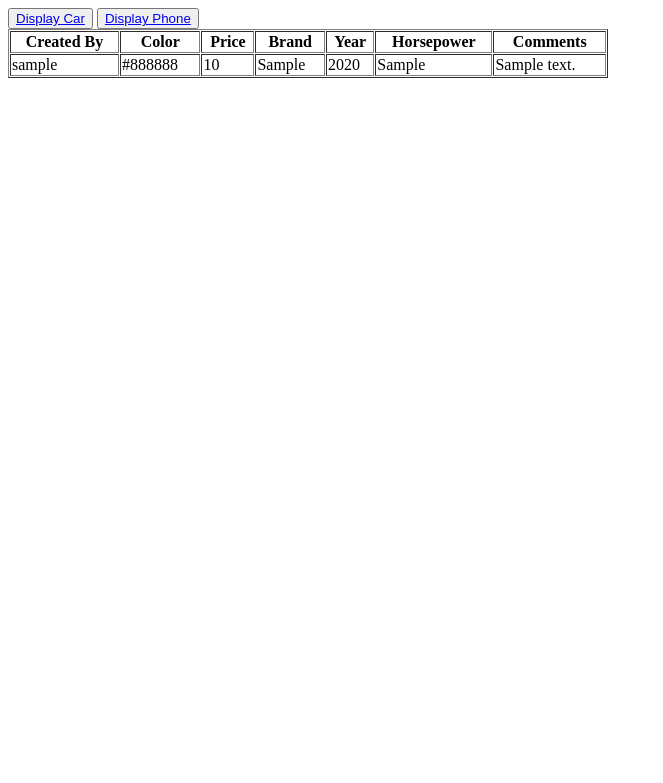
After one commit to calvintts/130_project2, a PHP site: page /display.php in a window 1280 px wide. The commit adds this page. Shown: the top 783 px of the page, without its empty margins (0-663 px from the left). Run offline with PHP 8.4, Linux system fonts and the light colour scheme; the visitor is signed in with stand-in values (Sample User, id 1); tables that the repository leaves empty or names only in its code hold one stand-in row (values such as "Sample post").

Commit message:
Add files via upload

```diff
--- /dev/null
+++ b/display.php
@@ -0,0 +1,51 @@
+<?php
+include('server.php');
+$host = 'localhost';
+$user = 'root';
+$pass = '';
+$u = $_SESSION['username'];
+$sql = "SELECT * FROM Car,Items WHERE username=$u GROUP BY price";
+$records = mysqli_query($conn,$sql);
+?>
+
+<html>
+<head>
+<title> something </title>
+<style>
+</style>
+</head>
+<body>
+  <button><a href="display.php">Display Car</a></button>
+  <button><a href="displayphone.php">Display Phone</a></button>
+  <div id="form_input"></div>
+  </section>
+<form>
+
+<table width="600" border = "1" cellpadding="1" cellspacing="1">
+	<tr>
+	<th>Created By</th>
+  <th>Color</th>
+	<th>Price</th>
+  <th>Brand</th>
+  <th>Year</th>
+  <th>Horsepower</th>
+  <th>Comments</th>
+
+	</tr>
+
+	<?php
+	while ($row = mysqli_fetch_assoc($records))
+	{
+		echo "<tr>";
+		echo "<td>".$row['username']."</td>";
+		echo "<td>".$row['color']."</td>";
+    echo "<td>".$row['price']."</td>";
+    echo "<td>".$row['brand']."</td>";
+    echo "<td>".$row['year']."</td>";
+    echo "<td>".$row['horsepower']."</td>";
+    echo "<td>".$row['comment']."</td>";
+		echo "</tr>";
+	}?>
+</table>
+</form>
+<body>
--- a/server.php
+++ b/server.php
@@ -4,28 +4,20 @@ session_start();
 $host = 'localhost';
 $user = 'root';
 $pass = '';
-
 $username = "";
 $email    = "";
 $errors = array();
 $_SESSION['success'] = "";
-
 //Database creation and connection
 $db = "CREATE DATABASE registration";
 $conn = new mysqli($host,$user,$pass,'registration');
-
 if($conn->connect_error){
 	die("Connection failed".$conn->connect_error);}
 
-
-
-
-
 // connect to database
 //$db = mysqli_connect($host, $user, $pass, 'registration');
-
 //DROP TABLE IF EXISTS `users`;
- $use="CREATE TABLE `users`(
+/* $use="CREATE TABLE `users`(
 	id			INTEGER(4)		NOT NULL PRIMARY KEY AUTO_INCREMENT,
 	username	VARCHAR(100)	NOT NULL ,
 	password	VARCHAR(100)	NOT NULL ,
@@ -49,7 +41,6 @@ $pho = "CREATE TABLE `phone`(
 	comment		TEXT(100)	NOT NULL )";
 	$conn->query($pho);
 
-
 //DROP TABLE IF EXISTS `car`;
 $car ="CREATE TABLE `car`(
 	cid			INTEGER(4)		PRIMARY KEY REFERENCES items (iid),
@@ -58,7 +49,7 @@ $car ="CREATE TABLE `car`(
 	year		INTEGER(100)	NOT NULL ,
 	horsepower	INTEGER(100)	NOT NULL ,
 	comment		TEXT(100)	NOT NULL )";
-	$conn->query($car);
+	$conn->query($car);*/
 
 if(isset($_POST['savephone'])){
 $pcomment = mysqli_real_escape_string($conn, $_POST['pcmt']);
@@ -69,7 +60,7 @@ $camera = mysqli_real_escape_string($conn, $_POST['cam']);
 $pbrand = mysqli_real_escape_string($conn, $_POST['pbrand']);
 $qry = "INSERT INTO phone(camera, brand, comment)
 VALUES ('$camera', '$pbrand', '$pcomment')";
-$qr = "INSERT INTO items(color, price)
+$qr = "INSERT INTO Items(color, price)
 VALUES ('$color', '$price')";
 mysqli_query($conn,$qry);
 mysqli_query($conn,$qr);
@@ -83,14 +74,14 @@ $ccomment = mysqli_real_escape_string($conn, $_POST['ccmt']);
 $hp = mysqli_real_escape_string($conn, $_POST['hp']);
 $cbrand = mysqli_real_escape_string($conn, $_POST['cbrand']);
 $year = mysqli_real_escape_string($conn, $_POST['year']);
-$qry = "INSERT INTO car (brand, year,horsepower, comment)
-VALUES ('$cbrand', '$year', '$hp','$ccomment')";
-$qr = "INSERT INTO items(color, price)
+$u=$_SESSION['username'];
+$qry = "INSERT INTO Car (brand, year,horsepower, comment,username)
+VALUES ('$cbrand', '$year', '$hp','$ccomment','$u')";
+$qr = "INSERT INTO Items(color, price)
 VALUES ('$color', '$price')";
 mysqli_query($conn,$qry);
 mysqli_query($conn,$qr);
 }
-
 // REGISTER USER
 if (isset($_POST['reg_user'])) {
   // receive all input values from the form
@@ -98,7 +89,6 @@ if (isset($_POST['reg_user'])) {
   $email = mysqli_real_escape_string($conn, $_POST['email']);
   $password_1 = mysqli_real_escape_string($conn, $_POST['password_1']);
   $password_2 = mysqli_real_escape_string($conn, $_POST['password_2']);
-
   // form validation: ensure that the form is correctly filled
   if (empty($username)) { array_push($errors, "Username is required"); }
   if (empty($email)) { array_push($errors, "Email is required"); }
@@ -106,7 +96,6 @@ if (isset($_POST['reg_user'])) {
   if ($password_1 != $password_2) {
 	array_push($errors, "The two passwords do not match");
   }
-
   // register user if there are no errors in the form
   if (count($errors) == 0) {
   	$password = md5($password_1);//encrypt the password before saving in the database
@@ -117,20 +106,17 @@ if (isset($_POST['reg_user'])) {
   	$_SESSION['success'] = "You are now logged in";
   	header('location: index.php');
   }
-
 }
 // LOGIN USER
 if (isset($_POST['login_user'])) {
   $username = mysqli_real_escape_string($conn, $_POST['username']);
   $password = mysqli_real_escape_string($conn, $_POST['password']);
-
   if (empty($username)) {
   	array_push($errors, "Username is required");
   }
   if (empty($password)) {
   	array_push($errors, "Password is required");
   }
-
   if (count($errors) == 0) {
   	$password = md5($password);
   	$query = "SELECT * FROM users WHERE username='$username' AND password='$password'";
@@ -146,10 +132,8 @@ if (isset($_POST['login_user'])) {
 }
  //upload image to database
 // $imagename = $_FILES["myimage"]["name"];
-
 // //get the content of the image and then add slashes to it
 // $imagetmp = addslashes (file_get_contents($_FILES['myimage']['tmp_name']));
-
 // //insert the image name and image content in image_table
 // $insert_image = "INSERT INTO items VALUES ('$imagetmp','$imagename')";
 // mysql_query($insert_image);
```
Also changed, not shown: displayphone.php (added, +45 -0 lines).
